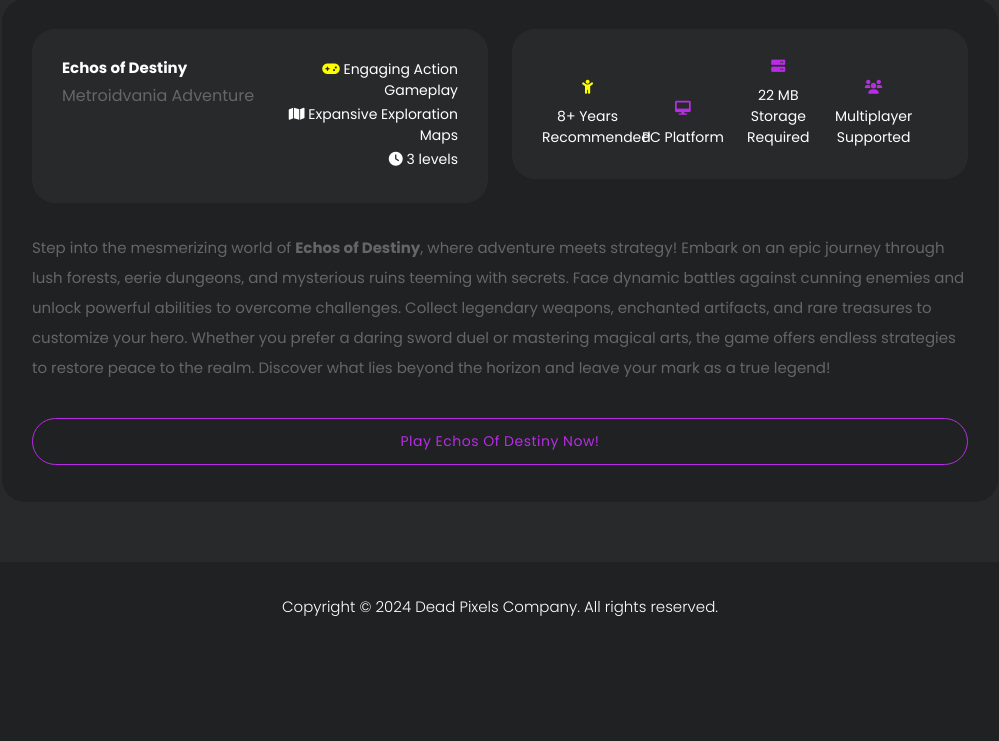
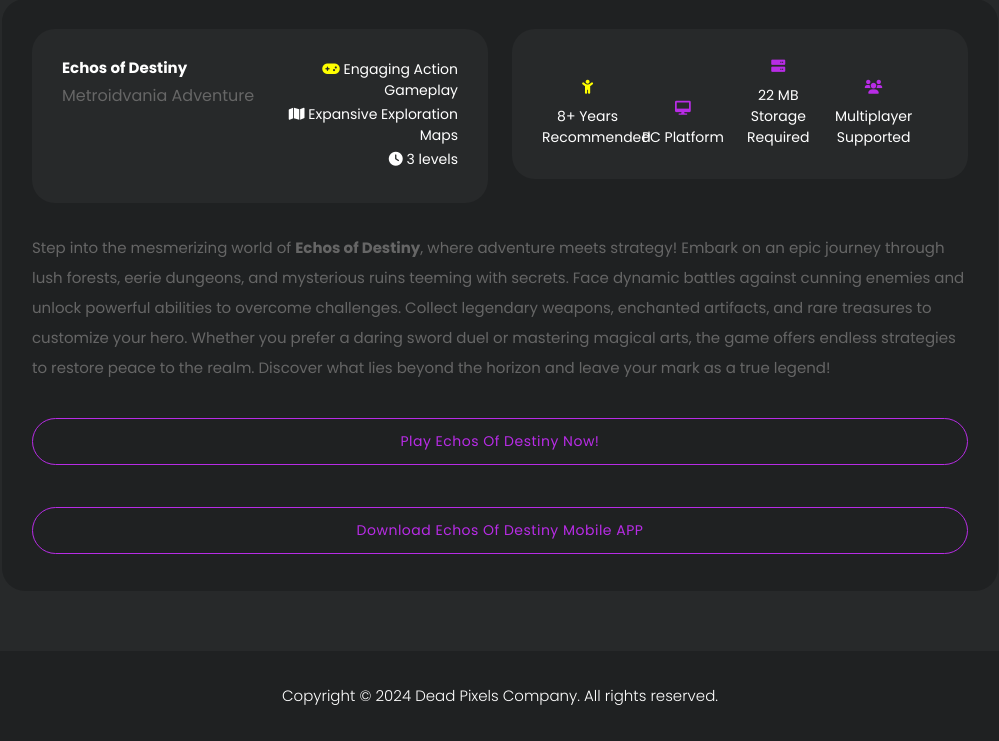
Before and after one commit to alansito2323/EchoOfDestiny, a PHP site: page /details.php in a window 1280 px wide. Shown: the part 662-1403 px from the top of the page, without its empty margins (140-1139 px from the left). Before the commit the page ends 1278 px from the top, so only its background shows below. Run offline with PHP 8.4, Linux system fonts and the light colour scheme; some libraries are stand-ins or nearby versions.

Commit message:
Update details.php

```diff
--- a/details.php
+++ b/details.php
@@ -129,6 +129,12 @@
               <a href="#">Play Echos of Destiny Now!</a>
             </div>
           </div>
+
+           <div class="col-lg-12">
+                      <div class="main-border-button">
+                          <a href="assets/app-release.apk" download>Download Echos Of Destiny Mobile APP</a>
+                      </div>
+                  </div>
         </div>
       </div>
     </div>
```
